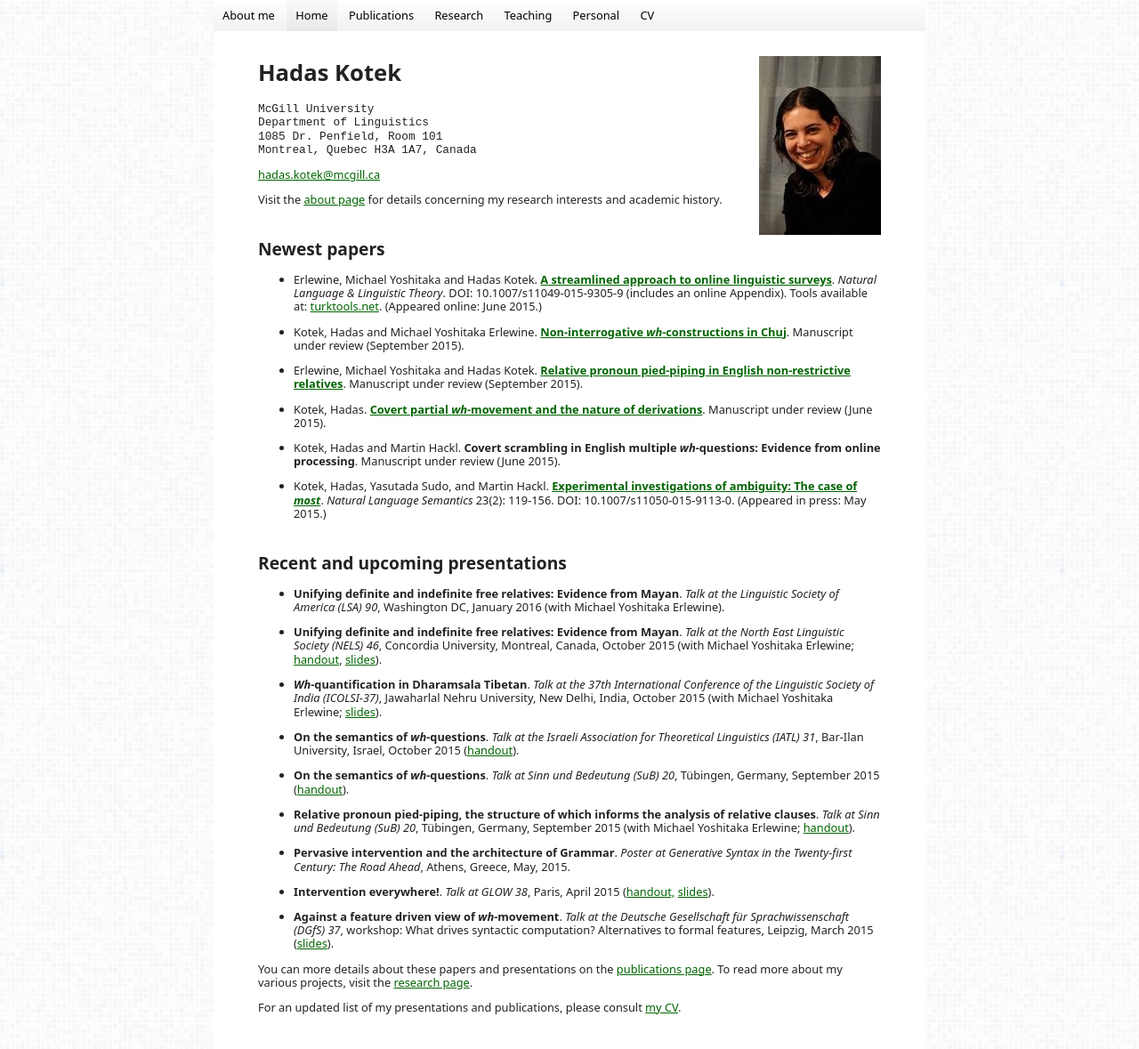
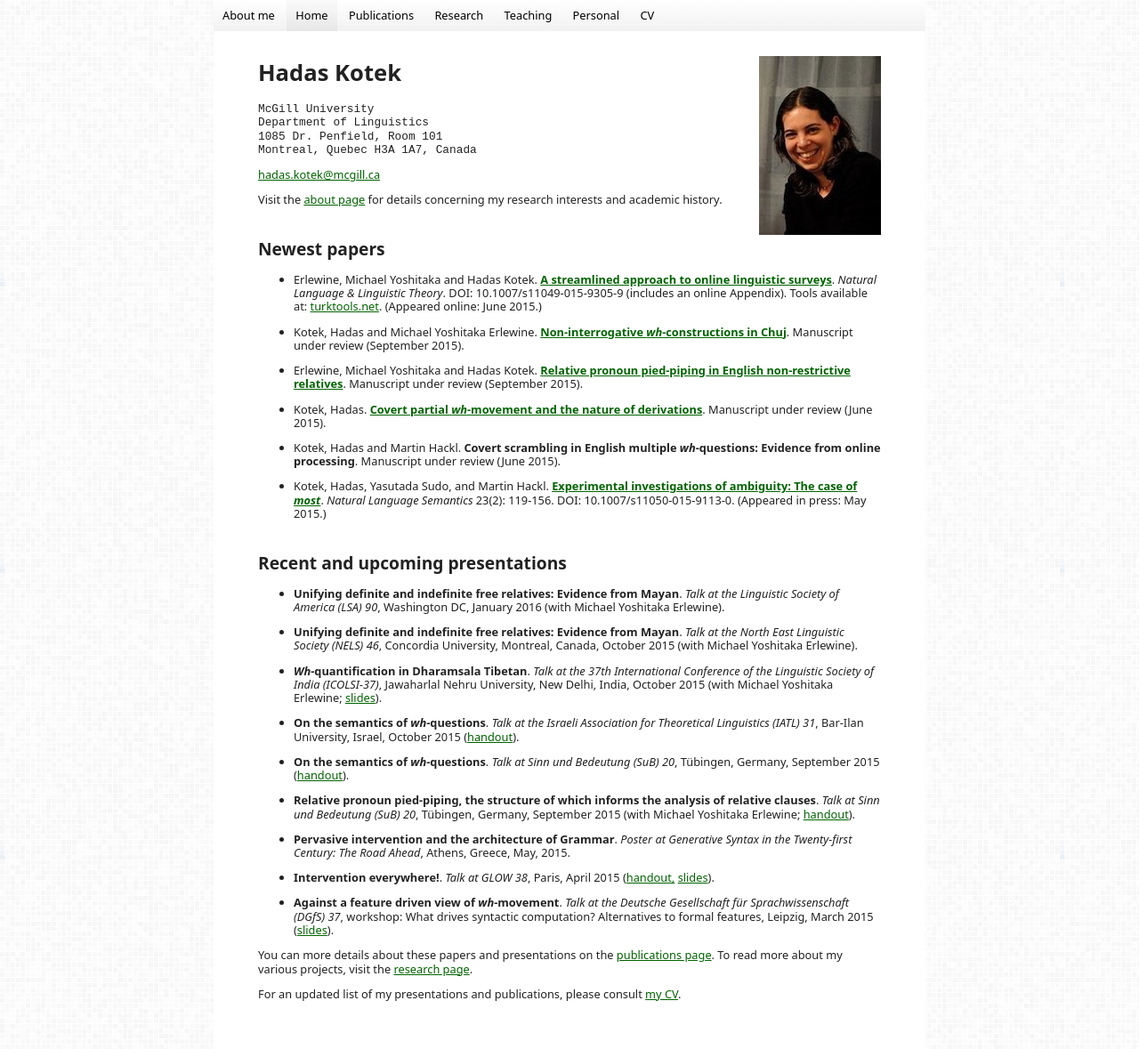
Before and after one commit to hkotek/hkotek.com, a Jekyll site: the page built from index.md, in a window 1280 px wide and 1203 px high. Shown: the top 1179 px of the window at 89% size. Built offline with Jekyll 4.4.1, drawn with Linux system fonts in a browser that asks for light colours.

Commit message:
update NELS slides/handout
removed because of Caponigro craziness

```diff
--- a/index.md
+++ b/index.md
@@ -45,7 +45,7 @@ Recent and upcoming presentations
 
 * **Unifying definite and indefinite free relatives: Evidence from Mayan**. *Talk at the Linguistic Society of America (LSA) 90*, Washington DC, January 2016 (with Michael Yoshitaka Erlewine).
 
-* **Unifying definite and indefinite free relatives: Evidence from Mayan**. *Talk at the North East Linguistic Society (NELS) 46*, Concordia University, Montreal, Canada, October 2015 (with Michael Yoshitaka Erlewine; [handout](NELS2015-handout-2up.pdf), [slides](NELS2015-slides-trans.pdf)).
+* **Unifying definite and indefinite free relatives: Evidence from Mayan**. *Talk at the North East Linguistic Society (NELS) 46*, Concordia University, Montreal, Canada, October 2015 (with Michael Yoshitaka Erlewine).
 
 * ***Wh*-quantification in Dharamsala Tibetan**. *Talk at the  37th International Conference of the Linguistic Society of India (ICOLSI-37)*,  Jawaharlal Nehru University, New Delhi, India, October 2015 (with Michael Yoshitaka Erlewine; [slides](ICOLSI-slides-trans.pdf)).
 
```
